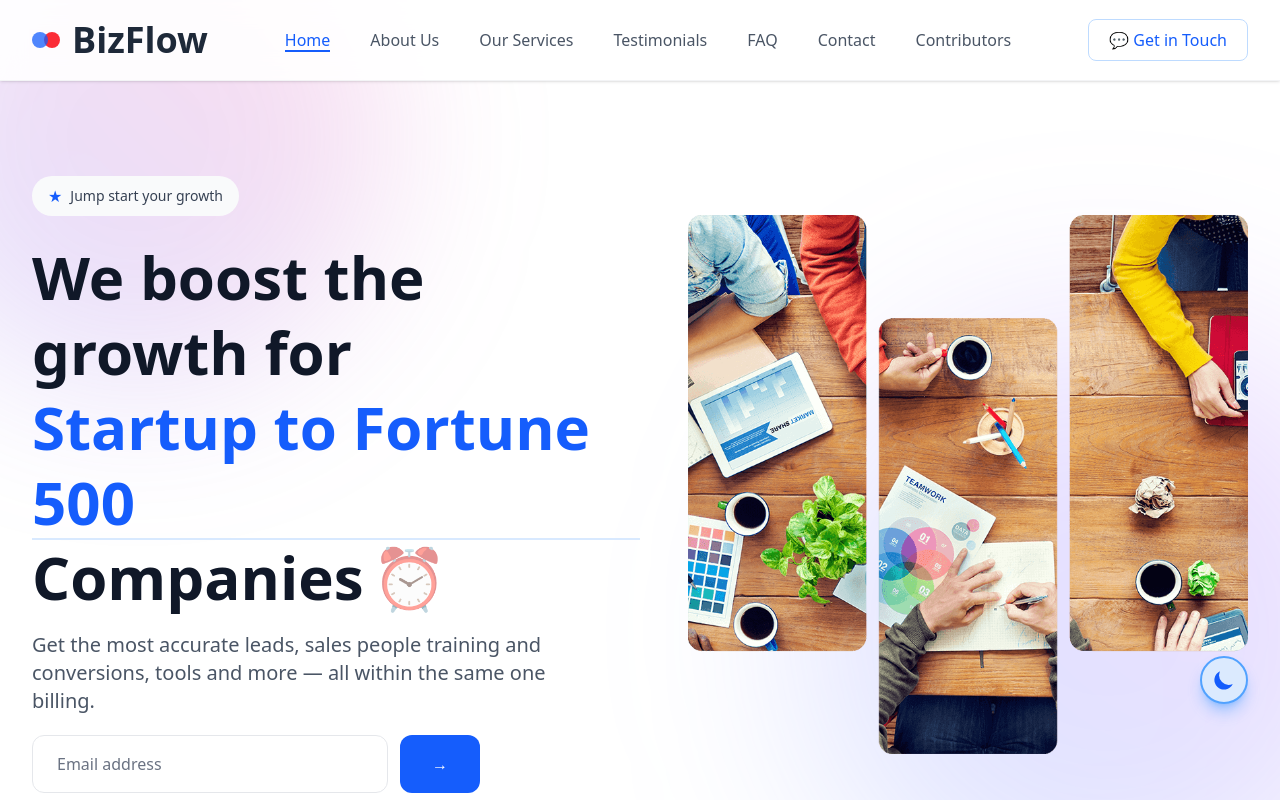
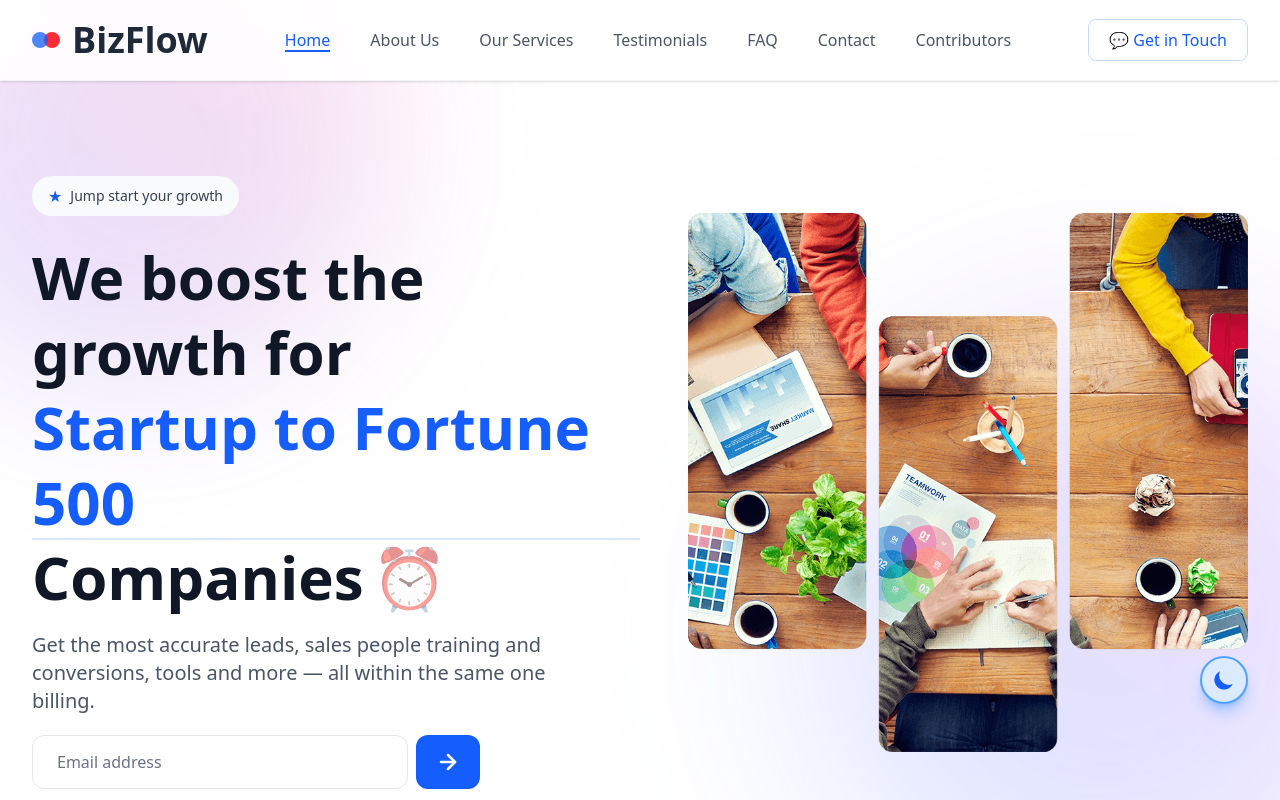
Before and after one commit to kanishka-commits/BizFlow, a React (Vite) app: page / in a window 1280 px wide. Shown: the top 800 px of the page. Built offline with nearby package versions, Linux system fonts and the light colour scheme.

Commit message:
Increase Arrow Icon Size in Email Input Button
Signed-off-by: Mrinmoy_1315 <mrinmoymatilal1315@gmail.com>

```diff
--- a/package.json
+++ b/package.json
@@ -8,7 +8,8 @@
     "dev": "vite",
     "build": "vite build",
     "lint": "eslint .",
-    "preview": "vite preview"
+    "preview": "vite preview",
+    "test": "echo \"No tests specified\" && exit 0"
   },
   "dependencies": {
     "@heroicons/react": "^2.2.0",
--- a/src/components/Hero.jsx
+++ b/src/components/Hero.jsx
@@ -1,4 +1,5 @@
 import React, { useState } from "react";
+import { ArrowRight } from "lucide-react";
 import { motion, AnimatePresence } from "framer-motion";
 import { fadeIn, textVariant } from "../utils/motion";
 import heroImage from "../assets/hero-image.png";
@@ -138,14 +139,14 @@ const Hero = () => {
           initial="hidden"
           whileInView="show"
           viewport={{ once: true, amount: 0.3 }}
-          className="flex flex-wrap gap-3 max-w-md relative -mt-1"
+          className="flex flex-wrap gap-2 max-w-md relative -mt-1"
         >
           <input
             type="email"
             value={email}
             onChange={(e) => setEmail(e.target.value)}
             placeholder="Email address"
-            className={`flex-1 px-6 py-2 min-[440px]:py-4 border rounded-xl focus:outline-none focus:border-blue-600 focus:ring-2 focus:ring-blue-100 transition-all duration-300 ${
+            className={`flex-1 px-6 py-3.5  border rounded-xl focus:outline-none focus:border-blue-600 focus:ring-2 focus:ring-blue-100 transition-all duration-300 ${
               isDarkMode
                 ? "border-gray-600 bg-gray-800 text-white placeholder-gray-400 focus:ring-blue-900"
                 : "border-gray-200 bg-white text-gray-600 placeholder-gray-500 focus:ring-blue-100"
@@ -157,9 +158,9 @@ const Hero = () => {
             trackNewsletterSignup("hero_section");
              handleSend();
             }}
-            className="bg-blue-600 text-white px-8 min-[440px]:py-4 py-2 rounded-xl hover:bg-blue-700 cursor-pointer transition-all duration-300 hover:shadow-lg hover:scale-105 active:scale-95"
+          className="bg-blue-600 text-white px-5 py-3.5 rounded-xl hover:bg-blue-700 cursor-pointer transition-all duration-300 hover:shadow-lg active:scale-95 flex items-center justify-center min-w-[52px]"
        >
-            →
+            <ArrowRight size={24} strokeWidth={2.5} />
         </button>
 
           {/* Error Message */}
```
Lines whose indentation alone changed are shown as unchanged.
